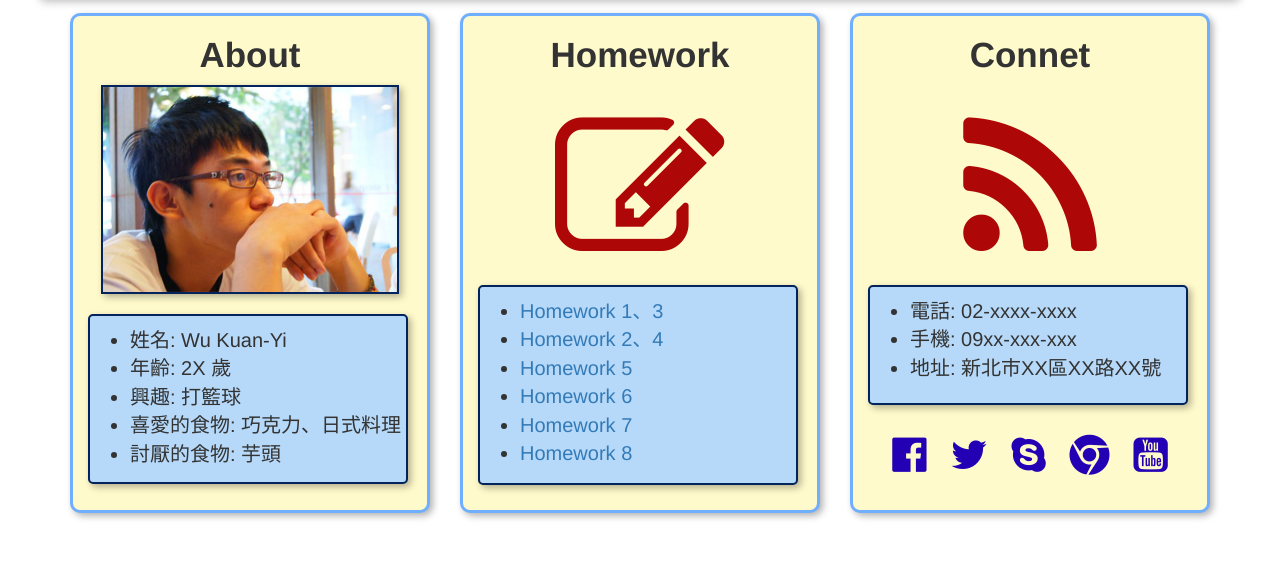
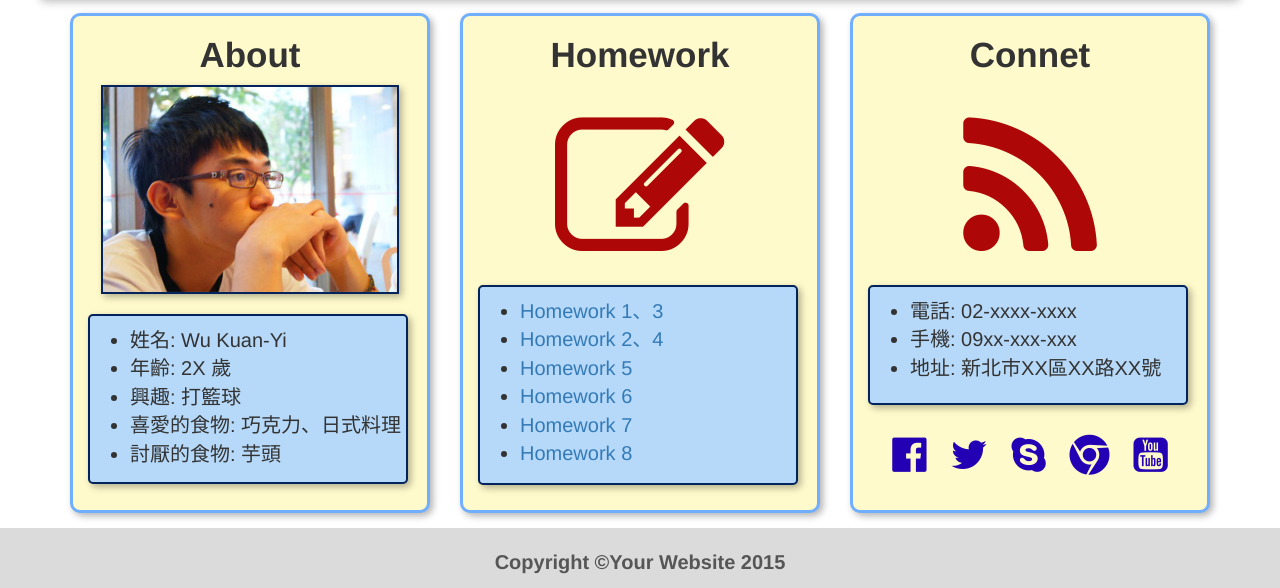
Before and after one commit to kuanyi201141/kuanyi201141.github.io, a plain HTML site: page index.html in a window 1280 px wide. Shown: the part 582-1170 px from the top of the page. Before the commit the page ends 1110 px from the top, so only its background shows below. Drawn offline with nearby package versions, Linux system fonts and the light colour scheme.

Commit message:
homework all2

```diff
--- a/CSS/style.css
+++ /dev/null
@@ -1,24 +0,0 @@
-body {
-    color: #AA0000;
-    font-size: 20px;
-    background-color: rgb(129, 199, 212);
-    font-family: sans-serif;
-}
-
-h1 {
-    color: #FFF8DC;
-    font-size: 40px;
-    font-weight: bolder;
-}
-
-p {
-    color: #770077;
-    font-size: 18px;
-}
-
-li {
-    color: #191970;
-    font-size: 25px;
-    font-weight: bold;
-    font-family: monospace;
-}
--- a/CSS/style2.css
+++ b/CSS/style2.css
@@ -53,7 +53,7 @@ span {
     display: block;
 }
 
-[class^="col-"] {
+[class^="col-xs-"] {
     width: 360px;
     height: 500px;
     margin: 15px;
@@ -76,7 +76,7 @@ span {
 }
 
 .box .about {
-    max-width: 320px;
+    width: 320px;
     height: 170px;
     background-color: #B6D9F9;
     border-radius: 5px;
@@ -98,7 +98,7 @@ span {
 }
 
 .box .homework {
-    max-width: 320px;
+    width: 320px;
     height: 200px;
     background-color: #B6D9F9;
     border-radius: 5px;
@@ -150,7 +150,7 @@ span {
 }
 
 .box .connet1 {
-    max-width: 320px;
+    width: 320px;
     height: 120px;
     background-color: #B6D9F9;
     border-radius: 5px;
@@ -175,3 +175,17 @@ span {
     position: relative;
     top: 10px;
 }
+
+.Footer {
+    background-color: #DBDBDC;
+    height: 60px;
+}
+
+.Footer div {
+    text-align: center;
+    font-size: 20px;
+    font-weight: bolder;
+    color: #565656;
+    position: relative;
+    top: 5px;
+}
--- a/index.html
+++ b/index.html
@@ -91,8 +91,15 @@
             </div>
         </div>
     </div>
-    <script src="http://code.jquery.com/jquery-1.11.2.min.js"></script>
-    <script src="http://maxcdn.bootstrapcdn.com/bootstrap/3.3.4/js/bootstrap.min.js"></script>
+    <div class="Footer">
+        <div class="container">
+            <div class="row">
+                <div class="col-sm-12">
+                    <div>Copyright &copy;Your Website 2015</div>
+                </div>
+            </div>
+        </div>
+    </div>
 </body>
 
 </html>
```
Also changed, not shown: homework7/homework7.html (+1 -0 lines).
